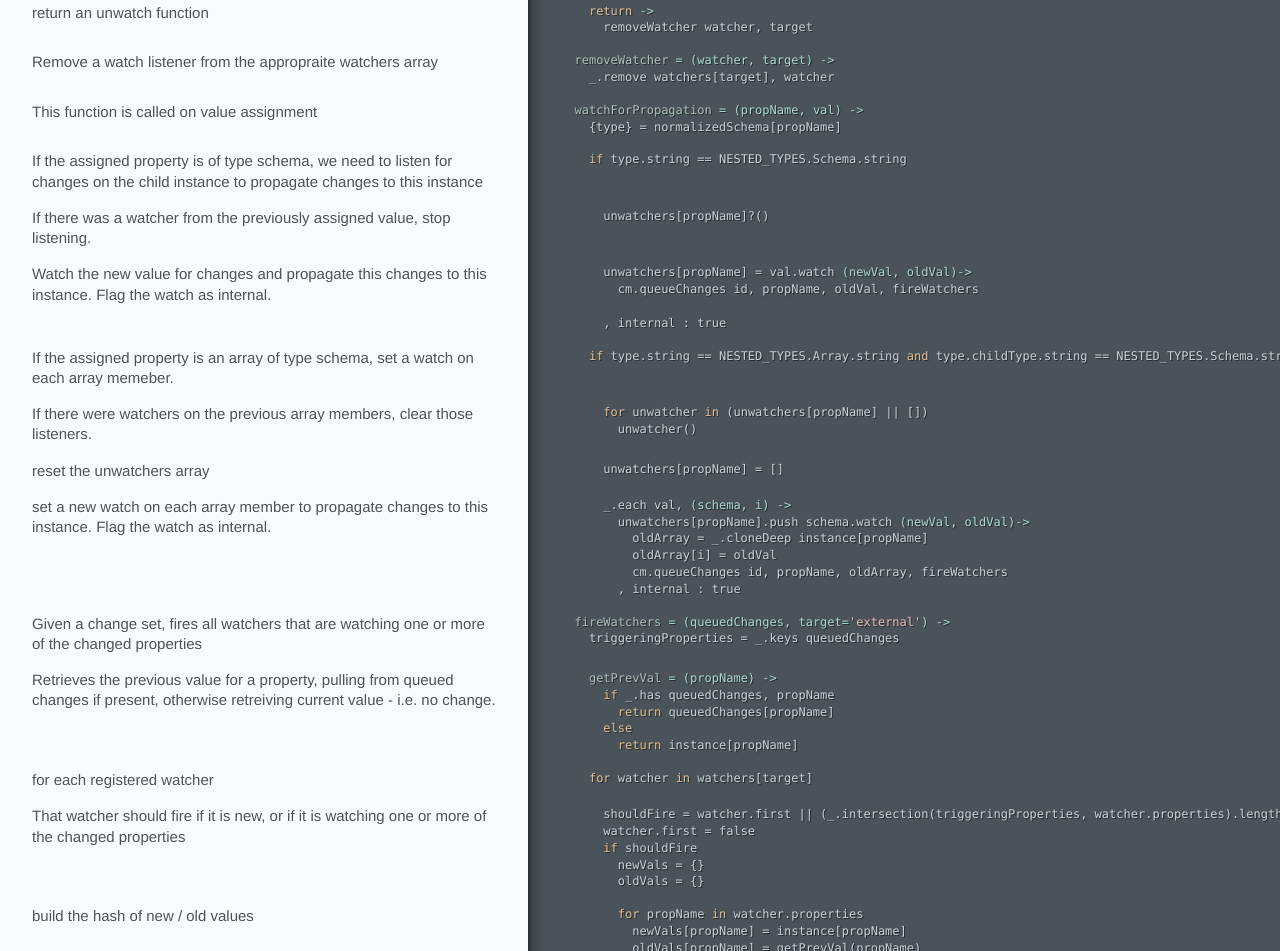
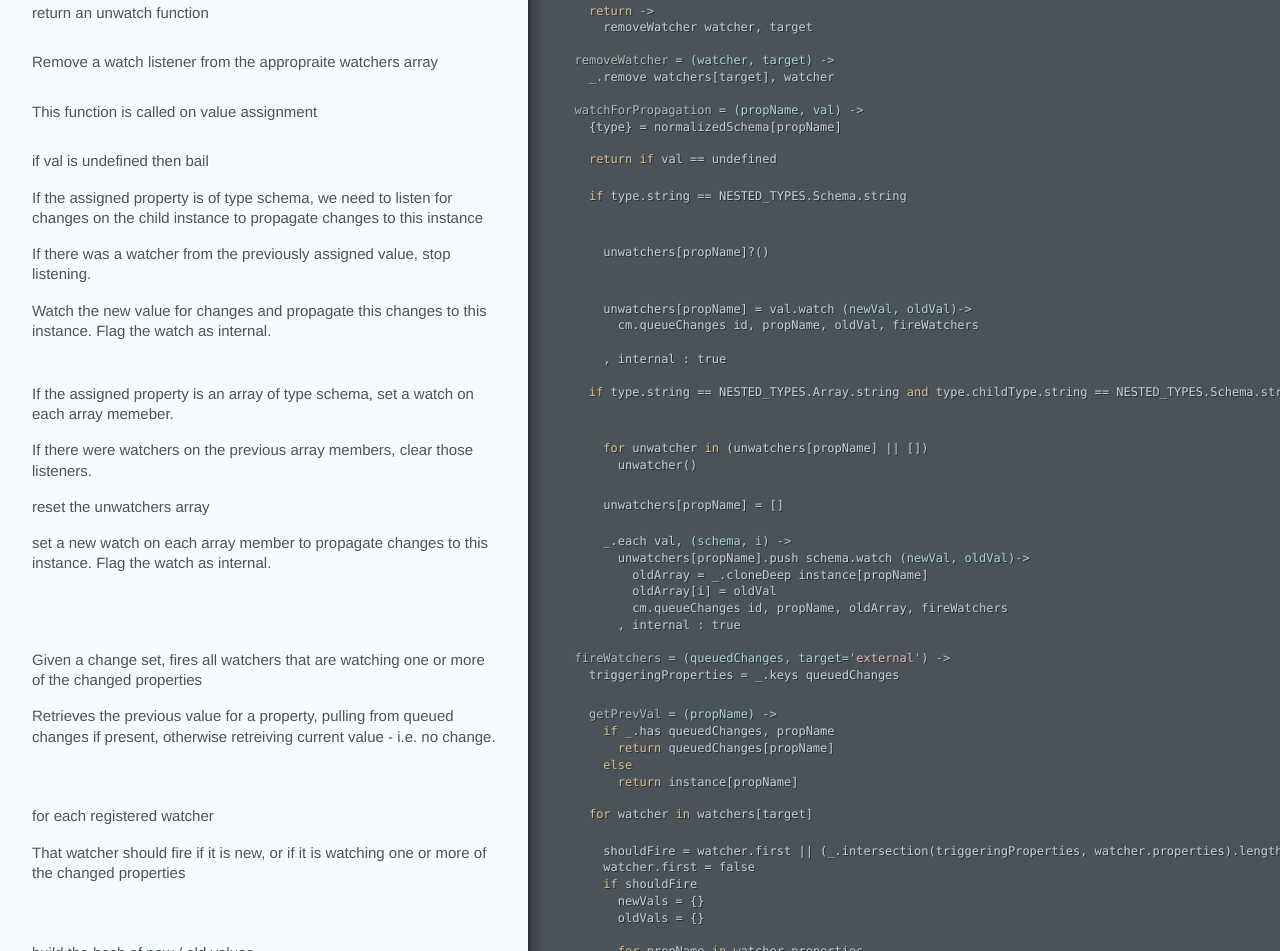
Before and after one commit to erin-noe-payne/scheming, a plain HTML site: page Scheming.html in a window 1280 px wide. Shown: the part 9850-10801 px from the top of the page. Drawn offline with Linux system fonts and the light colour scheme.

Commit message:
Generated documentation for 9d2a8e41696f680fde79a9d579dc3216dd03ba8a

```diff
--- a/Scheming.html
+++ b/Scheming.html
@@ -369,7 +369,7 @@ they will get called on the first change loop, regardless of whether the watch p
     watchers[target].push watcher</div></div></div><div class="segment"><div class="comments "><div class="wrapper"><p>Queue a change event on the change manager.</p></div></div><div class="code"><div class="wrapper">    cm.queueChanges id, <span class="hljs-literal">null</span>, <span class="hljs-literal">null</span>, fireWatchers</div></div></div><div class="segment"><div class="comments "><div class="wrapper"><p>return an unwatch function</p></div></div><div class="code"><div class="wrapper">    <span class="hljs-keyword">return</span><span class="hljs-function"> -&gt;</span>
       removeWatcher watcher, target</div></div></div><div class="segment"><div class="comments "><div class="wrapper"><p>Remove a watch listener from the appropraite watchers array</p></div></div><div class="code"><div class="wrapper">  <span class="hljs-function"><span class="hljs-title">removeWatcher</span> = <span class="hljs-params">(watcher, target)</span> -&gt;</span>
     _.remove watchers[target], watcher</div></div></div><div class="segment"><div class="comments "><div class="wrapper"><p>This function is called on value assignment</p></div></div><div class="code"><div class="wrapper">  <span class="hljs-function"><span class="hljs-title">watchForPropagation</span> = <span class="hljs-params">(propName, val)</span> -&gt;</span>
-    {type} = normalizedSchema[propName]</div></div></div><div class="segment"><div class="comments "><div class="wrapper"><p>If the assigned property is of type schema, we need to listen for changes on the child instance to propagate
+    {type} = normalizedSchema[propName]</div></div></div><div class="segment"><div class="comments "><div class="wrapper"><p>if val is undefined then bail</p></div></div><div class="code"><div class="wrapper">    <span class="hljs-keyword">return</span> <span class="hljs-keyword">if</span> val == <span class="hljs-literal">undefined</span></div></div></div><div class="segment"><div class="comments "><div class="wrapper"><p>If the assigned property is of type schema, we need to listen for changes on the child instance to propagate
 changes to this instance</p></div></div><div class="code"><div class="wrapper">    <span class="hljs-keyword">if</span> type.string == NESTED_TYPES.Schema.string</div></div></div><div class="segment"><div class="comments "><div class="wrapper"><p>If there was a watcher from the previously assigned value, stop listening.</p></div></div><div class="code"><div class="wrapper">      unwatchers[propName]?()</div></div></div><div class="segment"><div class="comments "><div class="wrapper"><p>Watch the new value for changes and propagate this changes to this instance. Flag the watch as internal.</p></div></div><div class="code"><div class="wrapper">      unwatchers[propName] = val.watch <span class="hljs-function"><span class="hljs-params">(newVal, oldVal)</span>-&gt;</span>
         cm.queueChanges id, propName, oldVal, fireWatchers
 
```
